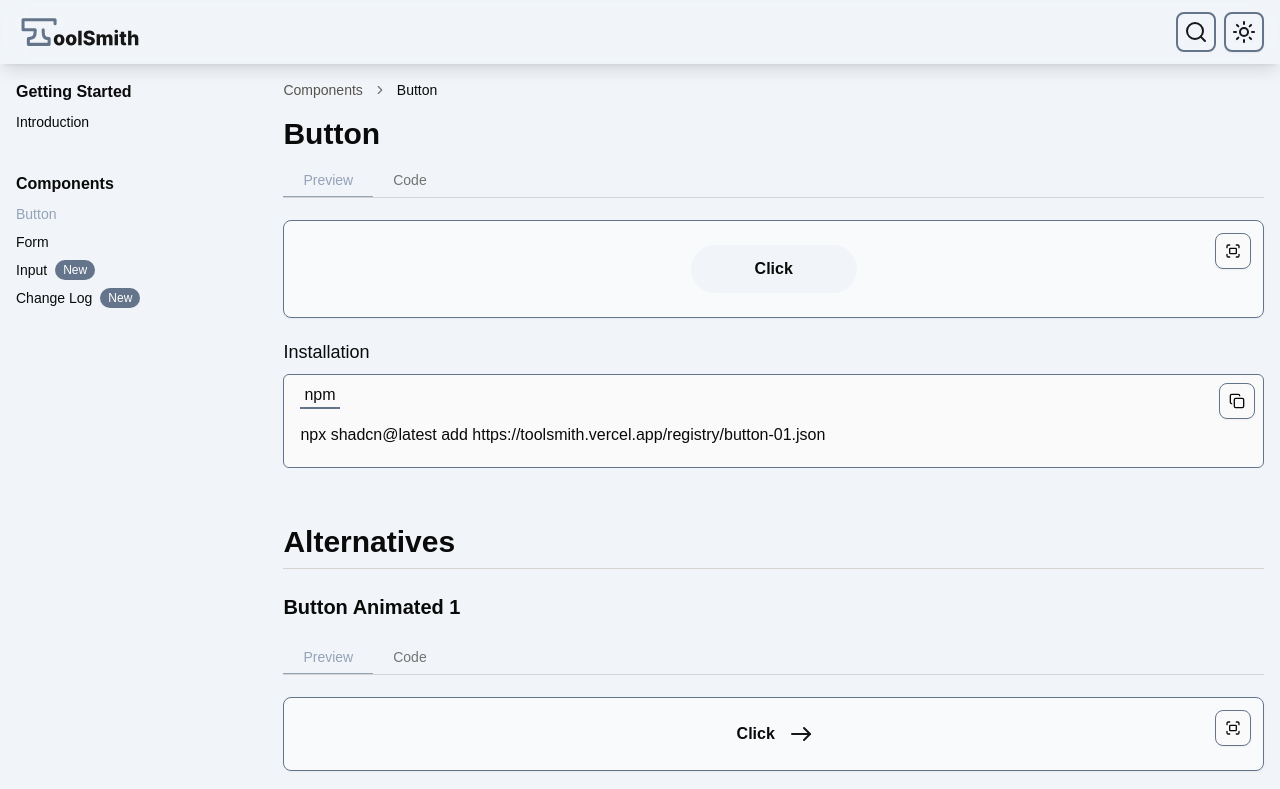
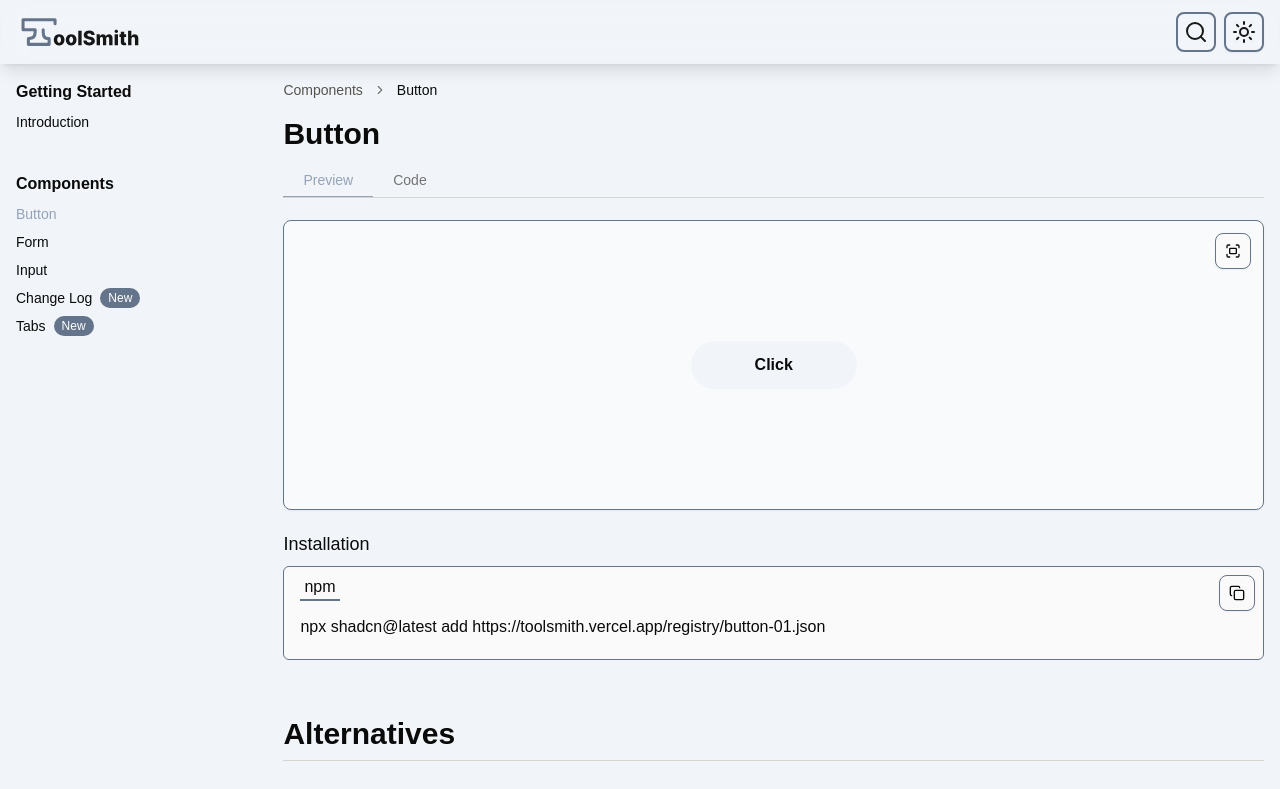
Before and after one commit to S1lenT04/toolsmith, a Next.js app: page /docs/button in a window 1280 px wide. Shown: the top 789 px of the page. Built offline with nearby package versions, Linux system fonts and the light colour scheme.

Commit message:
Tabs component

```diff
--- a/__registry__/index.ts
+++ b/__registry__/index.ts
@@ -127,4 +127,18 @@ export const components = {
     ],
     component: React.lazy(() => import("@/registry/ui/changelog")),
   },
+  tabs: {
+    name: "tabs",
+    type: "registry:ui",
+    files: [
+      {
+        type: "registry:ui",
+        content:
+          '"use client";\r\n\r\nimport { useState } from "react";\r\n\r\nconst tabs = () => {\r\n  const [active, setActive] = useState(0);\r\n\r\n  return (\r\n    <div className="relative inline-flex bg-gray-200 rounded-xl p-1 min-h-[40px] w-80">\r\n      <div\r\n        className="absolute inset-y-1 left-1 w-[48.7%] bg-white rounded-lg shadow transition-transform duration-300"\r\n        style={{\r\n          transform: `translateX(${active * 100}%)`,\r\n        }}\r\n      />\r\n\r\n      <button\r\n        onClick={() => setActive(0)}\r\n        className={`relative z-10 w-1/2 text-sm font-medium transition duration-300 py-2 ${\r\n          active === 0 ? "text-gray-900" : "text-gray-500"\r\n        }`}\r\n      >\r\n        Personal profile\r\n      </button>\r\n\r\n      <button\r\n        onClick={() => setActive(1)}\r\n        className={`relative z-10 w-1/2 text-sm font-medium transition duration-300 py-2 pl-2 ${\r\n          active === 1 ? "text-gray-900" : "text-gray-500"\r\n        }`}\r\n      >\r\n        Public profile\r\n      </button>\r\n    </div>\r\n  );\r\n};\r\n\r\nexport default tabs;\r\n',
+        path: "ui/tabs.tsx",
+        target: "components/ui/tabs.tsx",
+      },
+    ],
+    component: React.lazy(() => import("@/registry/ui/tabs")),
+  },
 } as const;
--- a/app/(app)/docs/[category]/page.tsx
+++ b/app/(app)/docs/[category]/page.tsx
@@ -111,7 +111,7 @@ const CategoryPage = ({ params }: Props) => {
                   </TabsList>
                   <TabsContent value="preview" className="mt-5">
                     <Card className="relative">
-                      <CardContent className="pt-6 w-full relative flex items-center justify-center p-6">
+                      <CardContent className="pt-6 w-full relative flex items-center justify-center p-6 min-h-72 z-0">
                         <Preview name={component.name} />
                         <FullScreenPreview name={component.name} />
                       </CardContent>
--- a/components/elements/Navbar.tsx
+++ b/components/elements/Navbar.tsx
@@ -17,7 +17,7 @@ import { Menu, X } from "lucide-react";
 const Navbar = () => {
   return (
     <>
-      <nav className="py-3 px-4  shadow-lg flex justify-center items-center w-full sticky top-0 z-50 backdrop-blur-md">
+      <nav className="py-3 px-4 shadow-lg flex justify-center items-center w-full sticky top-0 z-40 backdrop-blur-md">
         <div className="flex justify-between items-center max-w-[1584px] w-full">
           <div className="flex gap-1">
             <Sheet>
--- a/config/DocsConfig.tsx
+++ b/config/DocsConfig.tsx
@@ -52,7 +52,6 @@ export const docsConfig: DocsConfig = {
     {
       title: "Input",
       href: "/docs/input",
-      status: "new",
       components: [
         {
           title: "Input",
@@ -88,5 +87,17 @@ export const docsConfig: DocsConfig = {
         },
       ],
     },
+    {
+      title: "Tabs",
+      href: "/docs/tabs",
+      status: "new",
+      components: [
+        {
+          title: "tabs",
+          name: "tabs",
+          filePath: "/registry/tabs.json",
+        },
+      ],
+    },
   ],
 };
--- /dev/null
+++ b/public/registry/tabs.json
@@ -0,0 +1,15 @@
+{
+  "name": "tabs",
+  "type": "registry:ui",
+  "dependencies": [
+    "lucide-react"
+  ],
+  "files": [
+    {
+      "type": "registry:ui",
+      "content": "\"use client\";\r\n\r\nimport { useState } from \"react\";\r\n\r\nconst tabs = () => {\r\n  const [active, setActive] = useState(0);\r\n\r\n  return (\r\n    <div className=\"relative inline-flex bg-slate-100 dark:bg-[#243041] rounded-xl p-1 min-h-[40px] w-80\">\r\n      <div\r\n        className=\"absolute inset-y-1 left-1 w-[48.7%] bg-slate-500 rounded-lg shadow transition-transform duration-300\"\r\n        style={{\r\n          transform: `translateX(${active * 100}%)`,\r\n        }}\r\n      />\r\n\r\n      <button\r\n        onClick={() => setActive(0)}\r\n        className={`relative z-10 w-1/2 text-sm font-medium transition duration-300 py-2 ${\r\n          active === 0 ? \"text-white dark:text-gray-900\" : \"text-gray-500\"\r\n        }`}\r\n      >\r\n        Personal profile\r\n      </button>\r\n\r\n      <button\r\n        onClick={() => setActive(1)}\r\n        className={`relative z-10 w-1/2 text-sm font-medium transition duration-300 py-2 pl-2 ${\r\n          active === 1 ? \"text-white dark:text-gray-900\" : \"text-gray-500\"\r\n        }`}\r\n      >\r\n        Public profile\r\n      </button>\r\n    </div>\r\n  );\r\n};\r\n\r\nexport default tabs;\r\n",
+      "path": "ui/tabs.tsx",
+      "target": "components/ui/tabs.tsx"
+    }
+  ]
+}
--- a/registry/registry-components.ts
+++ b/registry/registry-components.ts
@@ -53,4 +53,10 @@ export const ui: Registry = [
     dependencies: ["lucide-react"],
     files: ["ui/changelog.tsx"],
   },
+  {
+    name: "tabs",
+    type: "registry:ui",
+    dependencies: ["lucide-react"],
+    files: ["ui/tabs.tsx"],
+  },
 ];
--- /dev/null
+++ b/registry/ui/tabs.tsx
@@ -0,0 +1,38 @@
+"use client";
+
+import { useState } from "react";
+
+const tabs = () => {
+  const [active, setActive] = useState(0);
+
+  return (
+    <div className="relative inline-flex bg-slate-100 dark:bg-[#243041] rounded-xl p-1 min-h-[40px] w-80">
+      <div
+        className="absolute inset-y-1 left-1 w-[48.7%] bg-slate-500 rounded-lg shadow transition-transform duration-300"
+        style={{
+          transform: `translateX(${active * 100}%)`,
+        }}
+      />
+
+      <button
+        onClick={() => setActive(0)}
+        className={`relative z-10 w-1/2 text-sm font-medium transition duration-300 py-2 ${
+          active === 0 ? "text-white dark:text-gray-900" : "text-gray-500"
+        }`}
+      >
+        Personal profile
+      </button>
+
+      <button
+        onClick={() => setActive(1)}
+        className={`relative z-10 w-1/2 text-sm font-medium transition duration-300 py-2 pl-2 ${
+          active === 1 ? "text-white dark:text-gray-900" : "text-gray-500"
+        }`}
+      >
+        Public profile
+      </button>
+    </div>
+  );
+};
+
+export default tabs;
```
